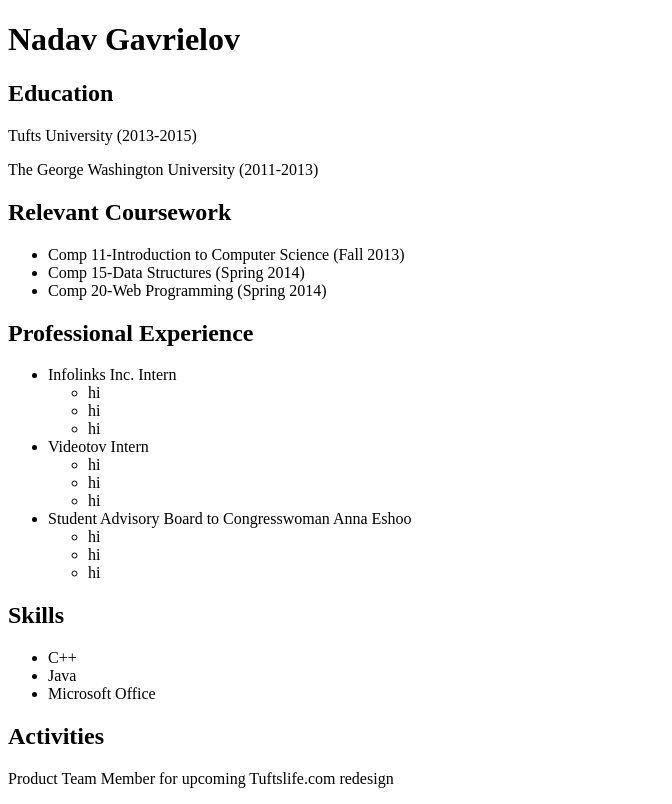
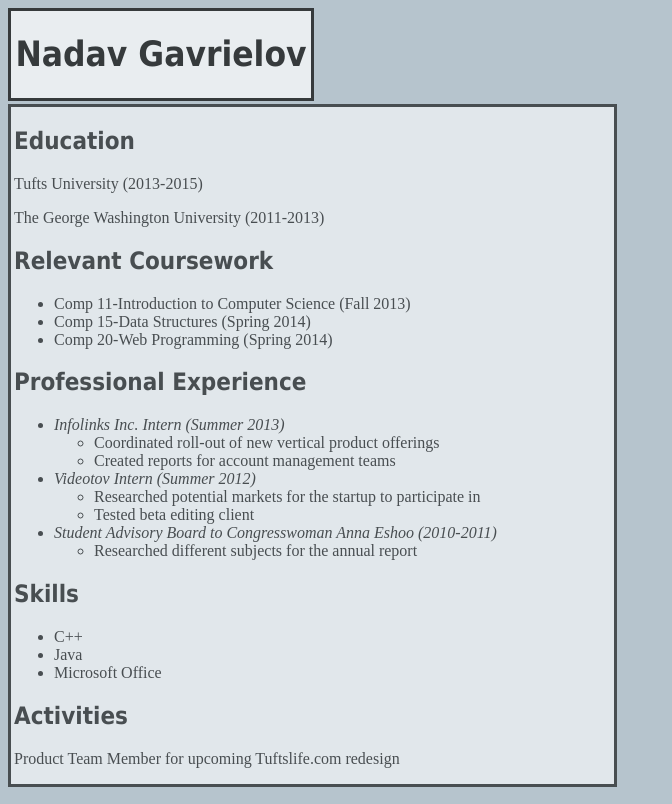
Before and after one commit to nadav93/nadav93.github.io, a plain HTML site: page resume.html in a window 1280 px wide. Shown: the whole page, without its empty margins (0-672 px from the left). Drawn offline with Linux system fonts and the light colour scheme.

Commit message:
major changes to resume page

```diff
--- a/resume.html
+++ b/resume.html
@@ -6,7 +6,10 @@
 <link rel="stylesheet" type="text/css" href="stylesheet.css"/>
 </head>
 <body>
-	<h1>Nadav Gavrielov</h1>
+	<div id="header">
+		<h1>Nadav Gavrielov</h1>
+	</div>
+	<div id="body">
 	<h2>Education</h2>
 	<p>Tufts University (2013-2015)</p>
 	<p>The George Washington University (2011-2013)</p>
@@ -18,28 +21,27 @@
 	</ul>
 	<h2>Professional Experience</h2>
 	<ul>
-		<li>Infolinks Inc. Intern
+		<div class="job">
+		<li>Infolinks Inc. Intern (Summer 2013)
+		</div>
 			<ul>
-				<li>hi</li>
-				<li>hi</li>
-				<li>hi</li>
-
+				<li>Coordinated roll-out of new vertical product offerings</li>
+				<li>Created reports for account management teams</li>
 			</ul>
 		</li>
-		<li>Videotov Intern
+		<div class="job">
+			<li>Videotov Intern (Summer 2012)
+		</div>
 			<ul>
-				<li>hi</li>
-				<li>hi</li>
-				<li>hi</li>
-
+				<li>Researched potential markets for the startup to participate in</li>
+				<li>Tested beta editing client</li>
 			</ul>
 		</li>
-		<li>Student Advisory Board to Congresswoman Anna Eshoo
+		<div class="job">
+		<li>Student Advisory Board to Congresswoman Anna Eshoo (2010-2011)
+		</div>
 			<ul>
-				<li>hi</li>
-				<li>hi</li>
-				<li>hi</li>
-
+				<li>Researched different subjects for the annual report</li>
 			</ul>
 		</li>
 	</ul>
@@ -51,5 +53,6 @@
 	</ul>
 	<h2>Activities</h2>
 	<p>Product Team Member for upcoming Tuftslife.com redesign</p>
+</div>
 </body>
 </html>
--- a/stylesheet.css
+++ b/stylesheet.css
@@ -1,3 +1,36 @@
-h1{
-	font-size: 40;
+body {
+	background-color: #b6c4cd;
 }
+
+#header h1{
+	color: black;
+	font-size: 35px;
+	font-family: Tahoma;
+}
+
+h2{
+	font-family: Tahoma;
+}
+
+#header{
+	background-color: white;
+	border-style:solid;
+	border-width:3px;
+	opacity: .7;
+	width: 300px;
+	text-align: center;
+}
+
+#body{
+	margin-top: 3px;
+	padding-left: 3px;
+	background-color: white;
+	width: 600px;
+	opacity: .6;
+	border-style:solid;
+	border-width:3px;
+}
+
+.job{
+	font-style: italic;
+}
```
Also changed, not shown: bio.html (+8 -1 lines).
